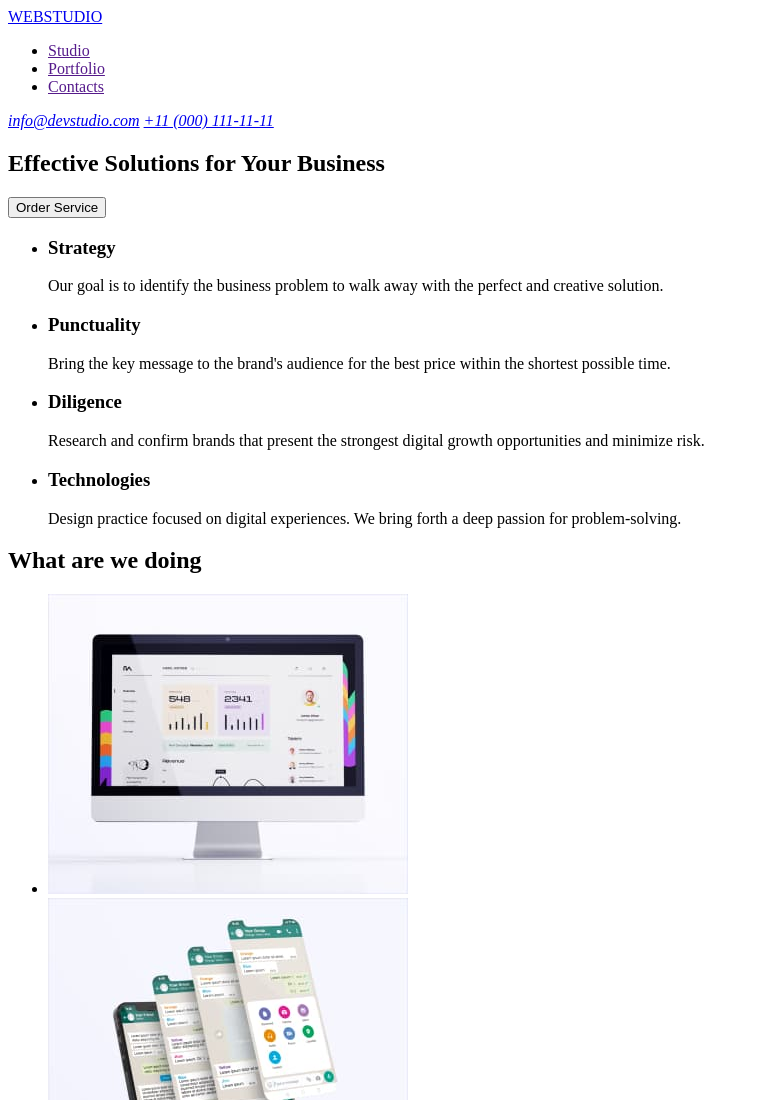
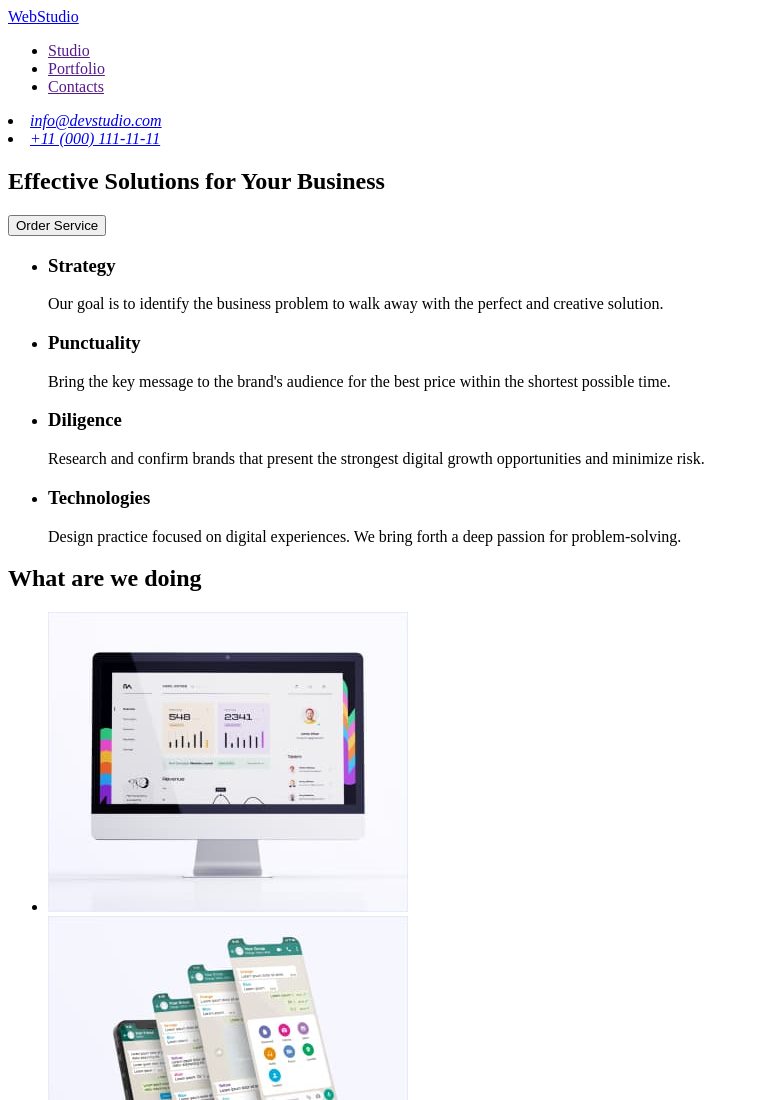
Before and after one commit to LuckyPhoenix7/goit-markup-hw-01, a plain HTML site: page index.html in a window 1280 px wide. Shown: the top 1100 px of the page, without its empty margins (0-759 px from the left). Drawn offline with Linux system fonts and the light colour scheme.

Commit message:
HW-1 v1.4

```diff
--- a/index.html
+++ b/index.html
@@ -10,7 +10,7 @@
     <!-- Header -->
     <header>
         <nav>
-            <a href="./index.html">WEBSTUDIO</a>
+            <a href="./index.html">WebStudio</a>
             <ul>
                 <li>
                     <a href="">Studio</a>
@@ -24,8 +24,8 @@
             </ul>
         </nav>
         <address>
-            <a href="mailto:info@devstudio.com">info@devstudio.com</a>
-            <a href="tel:+110001111111">+11 (000) 111-11-11</a>
+            <li><a href="mailto:info@devstudio.com">info@devstudio.com</a></li>
+            <li><a href="tel:+110001111111">+11 (000) 111-11-11</a></li>
         </address>
     </header>
     <!-- Main -->
```
